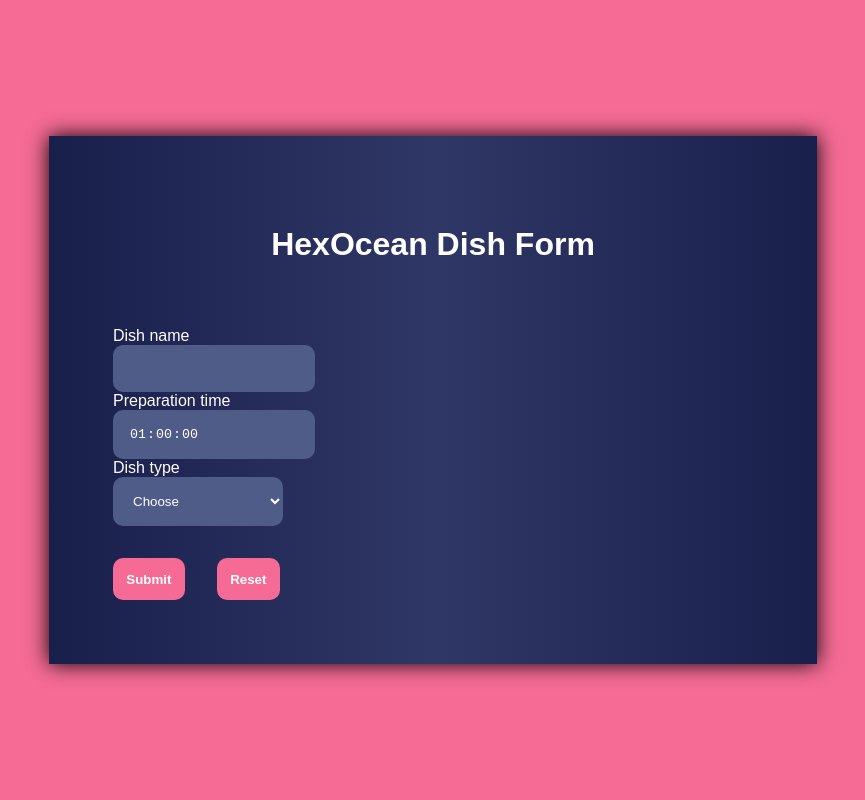
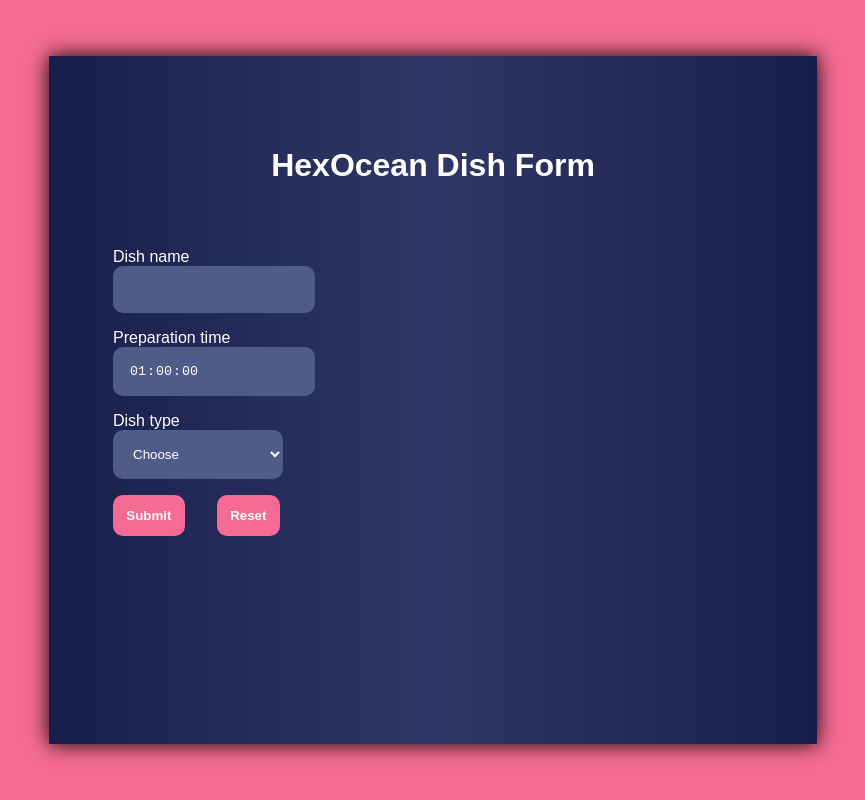
Before and after one commit to Webdogepl/hexocean, a React (Create React App) app: page / in a window 1280 px wide. Shown: the whole page, without its empty margins (207-1072 px from the left). Built offline with nearby package versions, Linux system fonts and the light colour scheme.

Commit message:
Add fixes to form

```diff
--- a/src/components/Form/DishForm.js
+++ /dev/null
@@ -1,127 +0,0 @@
-/* eslint-disable jsx-a11y/accessible-emoji */
-import React from "react";
-import { Form, Field } from "react-final-form";
-import styles from "./DishForm.module.scss";
-import { motion, AnimatePresence } from "framer-motion";
-
-function DishForm() {
-	const onSubmit = async (values) => {
-		window.alert(JSON.stringify(values, 0, 2));
-	};
-
-	const Condition = ({ when, is, children }) => (
-		<Field name={when} subscription={{ value: true }}>
-			{({ input: { value } }) => (value === is ? children : null)}
-		</Field>
-	);
-
-	return (
-		<AnimatePresence>
-			<motion.div
-				className={styles.formContainer}
-				initial={{ y: -1000 }}
-				animate={{ y: 0 }}
-				transition={{
-					duration: 1,
-					delay: 1,
-					type: "spring",
-					stiffness: 80,
-				}}
-			>
-				<h1 className={styles.title}>HexOcean Dish Form</h1>
-
-				<Form
-					onSubmit={onSubmit}
-					initialValues={{ preparation_time: "01:00:00" }}
-					render={({ handleSubmit, form, submitting, pristine, values }) => (
-						<form onSubmit={handleSubmit}>
-							<div>
-								<label>Dish name</label>
-								<Field name="name" component="input" type="text" required />
-							</div>
-							<div>
-								<label>Preparation time</label>
-								<Field
-									name="preparation_time"
-									component="input"
-									type="time"
-									value=""
-									min="00:00:00"
-									max="20:00:00"
-									step="1"
-									required
-								/>
-							</div>
-							<div>
-								<label>Dish type</label>
-								<Field name="type" component="select" required>
-									<option value="" disabled>
-										Choose
-									</option>
-									<option value="pizza">Pizza 🍕</option>
-									<option value="soup">Soup 🍲</option>
-									<option value="sandwich">Sandwich 🥪</option>
-								</Field>
-							</div>
-
-							<Condition when="type" is="pizza">
-								<label>Number of slices</label>
-								<Field
-									name="no_of_slices"
-									component="input"
-									type="number"
-									required
-								/>
-
-								<div>
-									<label>Diameter</label>
-									<Field
-										name="diameter"
-										component="input"
-										type="number"
-										required
-									/>
-								</div>
-							</Condition>
-
-							<Condition when="type" is="soup">
-								<label>Spiciness scale</label>
-								<Field
-									name="spiciness_scale"
-									component="input"
-									type="number"
-									required
-								/>
-							</Condition>
-
-							<Condition when="type" is="sandwich">
-								<label>Slices of bread</label>
-								<Field
-									name="slices_of_bread"
-									component="input"
-									type="number"
-									required
-								/>
-							</Condition>
-
-							<div className={styles.buttonsWrapper}>
-								<button type="submit" disabled={submitting || pristine}>
-									Submit
-								</button>
-								<button
-									type="button"
-									onClick={form.reset}
-									disabled={submitting || pristine}
-								>
-									Reset
-								</button>
-							</div>
-						</form>
-					)}
-				/>
-			</motion.div>
-		</AnimatePresence>
-	);
-}
-
-export default DishForm;
--- /dev/null
+++ b/src/components/Form/DishForm.jsx
@@ -0,0 +1,177 @@
+import { useState } from "react";
+import styles from "./DishForm.module.scss";
+import InfoBar from "./InfoBar";
+import { Form, Field } from "react-final-form";
+import axios from "axios";
+import { motion, AnimatePresence } from "framer-motion";
+import { fieldAnimation, springFromTop } from "./animations";
+
+function DishForm() {
+	const [response, setResponse] = useState();
+
+	const onSubmit = async (values) => {
+		console.log(values);
+		axios({
+			method: "post",
+			url: "https://frosty-wood-6558.getsandbox.com:443/dishes",
+			data: values,
+		})
+			.then(function (response) {
+				console.log(response);
+				setResponse("Data submitted succesfully ✔️");
+			})
+			.catch(function (error) {
+				console.log(error);
+				setResponse("Data send failed, please try again later ❌");
+			});
+	};
+
+	const Condition = ({ when, is, children }) => (
+		<Field name={when} subscription={{ value: true }}>
+			{({ input: { value } }) => (value === is ? children : null)}
+		</Field>
+	);
+
+	const parseToFloat = (value) =>
+		isNaN(parseFloat(value)) ? "" : parseFloat(value);
+
+	return (
+		<AnimatePresence exitBeforeEnter>
+			<motion.div
+				className={styles.formContainer}
+				variants={springFromTop}
+				initial="hidden"
+				animate="visible"
+			>
+				<h1 className={styles.title}>HexOcean Dish Form</h1>
+
+				<Form
+					onSubmit={onSubmit}
+					initialValues={{ preparation_time: "01:00:00" }}
+					render={({ handleSubmit, form, submitting, pristine, values }) => (
+						<form
+							onSubmit={(event) => {
+								handleSubmit(event).then(form.reset);
+							}}
+						>
+							<div>
+								<label>Dish name</label>
+								<Field name="name" component="input" type="text" required />
+							</div>
+							<div>
+								<label>Preparation time</label>
+								<Field
+									name="preparation_time"
+									component="input"
+									type="time"
+									value=""
+									min="00:00:00"
+									max="12:00:00"
+									step="1"
+									required
+								/>
+							</div>
+							<div>
+								<label>Dish type</label>
+								<Field name="type" component="select" required>
+									<option value="" disabled>
+										Choose
+									</option>
+									<option value="pizza">Pizza 🍕</option>
+									<option value="soup">Soup 🍲</option>
+									<option value="sandwich">Sandwich 🥪</option>
+								</Field>
+							</div>
+
+							<Condition when="type" is="pizza">
+								<motion.div
+									variants={fieldAnimation}
+									initial="hidden"
+									animate="visible"
+								>
+									<div>
+										<label>Number of slices</label>
+										<Field
+											name="no_of_slices"
+											component="input"
+											type="number"
+											min="0"
+											parse={parseToFloat}
+											required
+										/>
+									</div>
+
+									<div>
+										<label>Diameter</label>
+										<Field
+											name="diameter"
+											component="input"
+											min="1"
+											type="number"
+											parse={parseToFloat}
+											required
+										/>
+									</div>
+								</motion.div>
+							</Condition>
+
+							<Condition when="type" is="soup">
+								<motion.div
+									variants={fieldAnimation}
+									initial="hidden"
+									animate="visible"
+								>
+									<label>Spiciness scale (1-10)</label>
+									<Field
+										name="spiciness_scale"
+										component="input"
+										type="number"
+										min="1"
+										max="10"
+										parse={parseToFloat}
+										required
+									/>
+								</motion.div>
+							</Condition>
+
+							<Condition when="type" is="sandwich">
+								<motion.div
+									variants={fieldAnimation}
+									initial="hidden"
+									animate="visible"
+								>
+									<label>Slices of bread</label>
+									<Field
+										name="slices_of_bread"
+										component="input"
+										min="0"
+										type="number"
+										parse={parseToFloat}
+										required
+									/>
+								</motion.div>
+							</Condition>
+
+							<div className={styles.buttonsWrapper}>
+								<button type="submit" disabled={submitting || pristine}>
+									Submit
+								</button>
+								<button
+									type="button"
+									onClick={form.reset}
+									disabled={submitting || pristine}
+								>
+									Reset
+								</button>
+							</div>
+
+							{response && <InfoBar message={response} />}
+						</form>
+					)}
+				/>
+			</motion.div>
+		</AnimatePresence>
+	);
+}
+
+export default DishForm;
--- a/src/components/Form/DishForm.module.scss
+++ b/src/components/Form/DishForm.module.scss
@@ -4,6 +4,12 @@
 	padding: 5%;
 	box-shadow: 0 0 20px 0px black;
 	width: clamp(200px, 50%, 900px);
+	height: 70vh;
+	transition: height 1s;
+
+	div {
+		margin-block: 1em;
+	}
 }
 
 .title {
--- a/src/react-app-env.d.ts
+++ /dev/null
@@ -1 +0,0 @@
-/// <reference types="react-scripts" />
```
Also changed, not shown: src/components/App.tsx (deleted, +0 -15 lines), src/index.tsx (deleted, +0 -10 lines), 1 other file (tests, documents, lock files or other folders).
